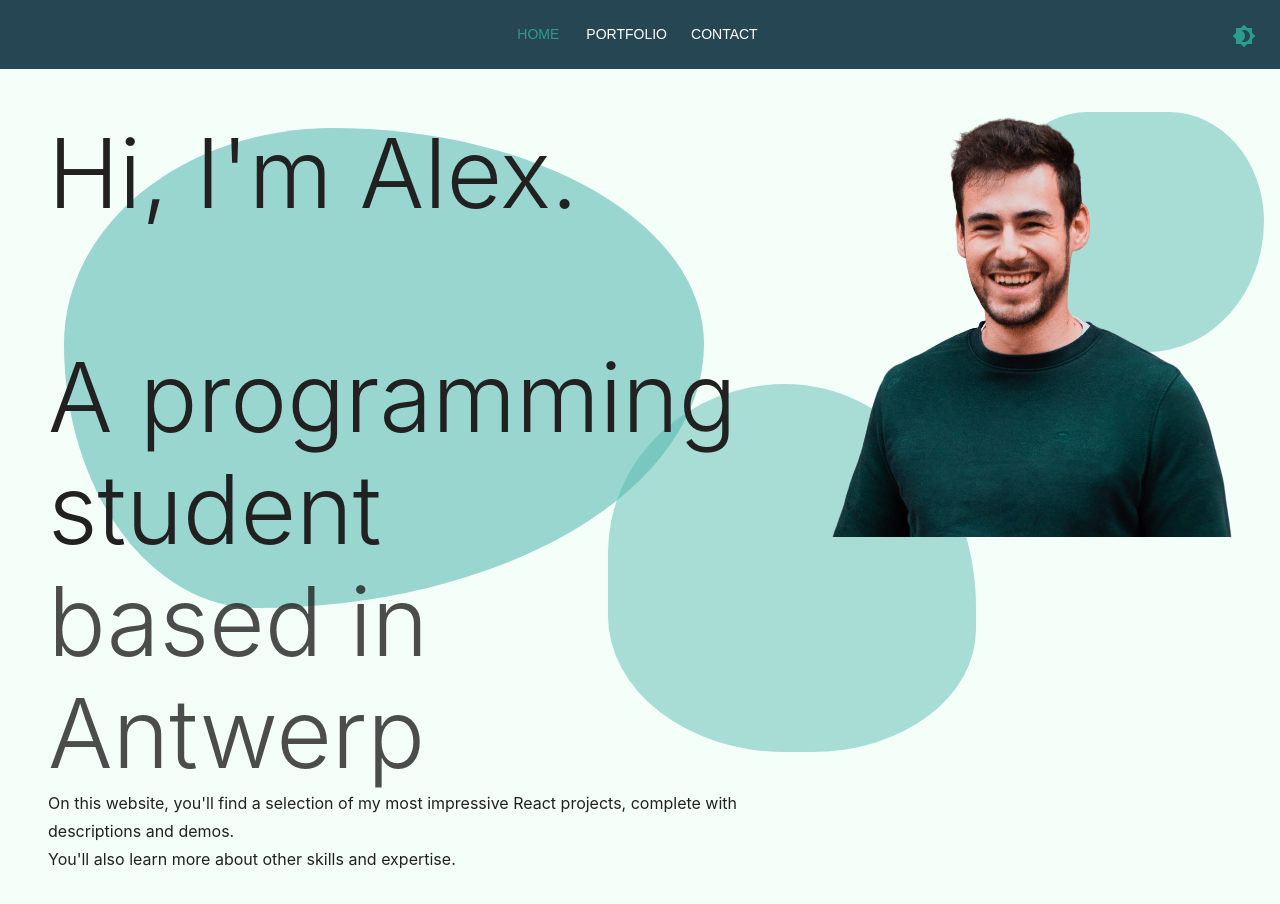
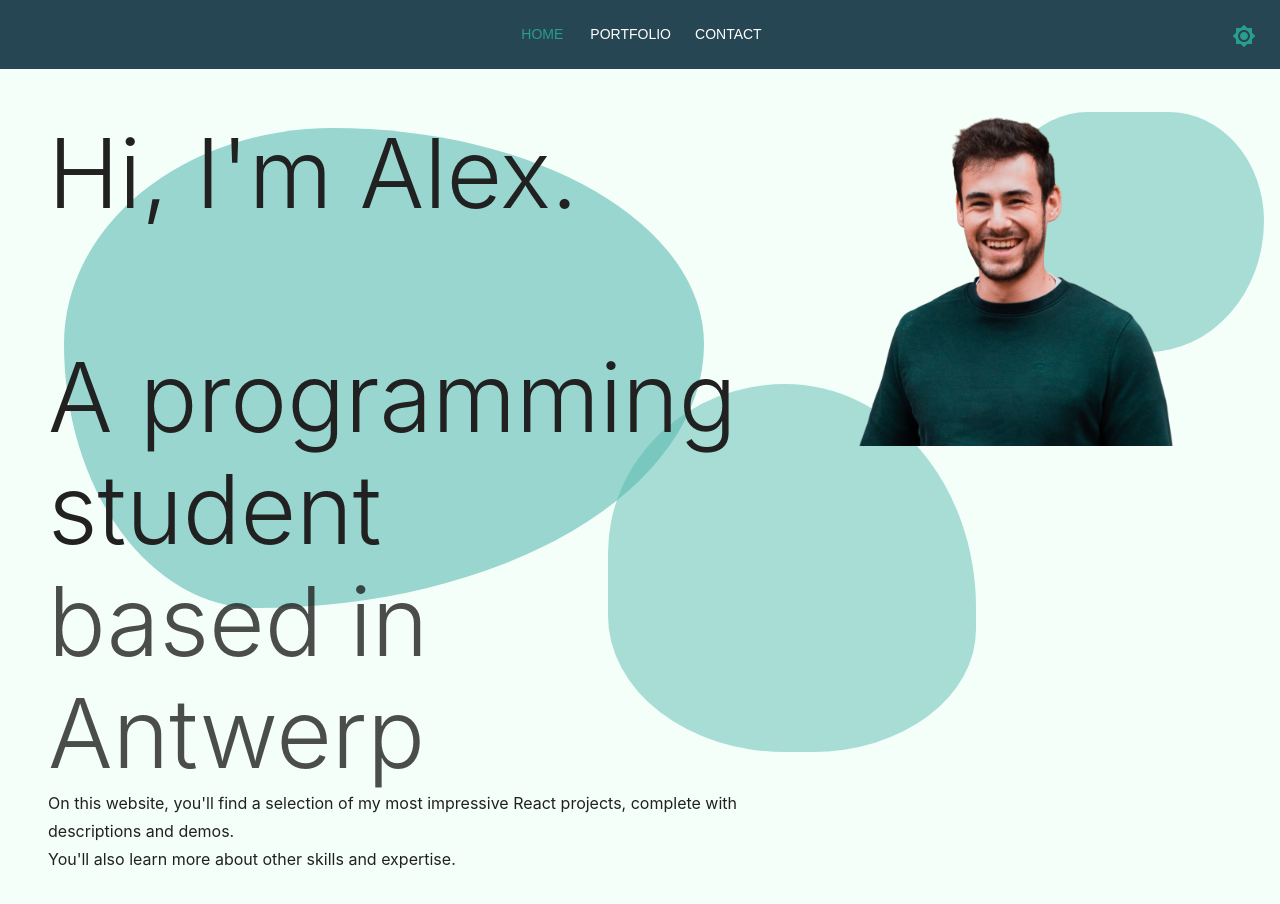
Before and after one commit to Alex-Van-Dijck/Portfolio-react, a React (Create React App) app: page / in a window 1280 px wide. Shown: the top 904 px of the page. Built offline with nearby package versions, Linux system fonts and the light colour scheme; the HTML template or start-up script is replaced by a standard one.

Commit message:
finished darkmode

```diff
--- a/src/App.module.css
+++ b/src/App.module.css
@@ -1,7 +1,5 @@
 html, body {
-  width: 100vw;
-  height: 100vh;
-  background: #f5fffa;
+  min-height:100%;
   animation: fadeIn 500ms reverse;
 }
 
--- a/src/App.tsx
+++ b/src/App.tsx
@@ -9,23 +9,19 @@ import TodoApp from './components/labos/Todo/TodoApp';
 import Poke5App from './components/labos/Pokemon5/Poke5App';
 import TicTacToe from './components/labos/TicTacToe/TicTacToe';
 import styles from './App.module.css';
-import { ThemeProvider } from '@mui/material';
+import { IconButton,  ThemeProvider } from '@mui/material';
 import { darkTheme, lightTheme } from './Styling/Theme';
+import Brightness4Icon from '@mui/icons-material/Brightness4';
+import Brightness7Icon from '@mui/icons-material/Brightness7';
+import { useTheme } from '@emotion/react';
 
-interface IRootProps{
-  dark: boolean;
-  setDark: (value:boolean)=>void;
-}
 
-const Root = ({dark,setDark}:IRootProps) => {
 
-  useEffect(()=>{
-    console.log('Root toggled!');
-  },[setDark])
+const Root = () => {
 
   return (
       <div>
-        <Menu dark={dark} setDark={setDark}/>
+        <Menu />
         <Outlet/>
       </div>
   );
@@ -35,21 +31,10 @@ function App() {
 
   const [theme,setTheme] = useState(lightTheme);
 
-  const [dark,setDark] = useState<boolean>(false);
-
-  useEffect(() => {
-    console.log('darkmode: ' + dark );
-    if(dark){
-      setTheme(darkTheme);
-    }else{
-      setTheme(lightTheme);
-    }
-  },[setDark]);
-
   const router = createBrowserRouter([
     {
         path: "/",
-        element: <Root dark={dark} setDark={setDark}/>,
+        element: <Root/>,
         children: [
             {
                 path: "",
@@ -79,9 +64,18 @@ function App() {
     }
 ]);
 
+const toggleDark = ()=>{
+  setTheme(theme === lightTheme? darkTheme : lightTheme)
+}
+
+  document.body.style.backgroundColor = theme.palette.background.default;
+
   return (
     <ThemeProvider theme={theme}>
-      <div className={styles.background}>
+      <div>
+          <IconButton sx={{ ml: 1,position:'absolute',right:'1rem',top:'1rem' }} onClick={toggleDark} color='secondary'>
+            {theme === darkTheme ? <Brightness4Icon /> : <Brightness7Icon />}
+          </IconButton>
         <RouterProvider router={router} />
       </div>
     </ThemeProvider>
--- a/src/Styling/Theme.tsx
+++ b/src/Styling/Theme.tsx
@@ -1,9 +1,8 @@
 import { createTheme } from '@mui/material/styles';
 import { indigo,grey} from '@mui/material/colors';
+import { Theme } from '@mui/material/styles';
 
-
-
-export const darkTheme = createTheme({
+export const darkTheme:Theme = createTheme({
   typography:{
     fontFamily:['system-ui', '-apple-system', 'BlinkMacSystemFont', '"Segoe UI"', 'Roboto', 'Oxygen', 'Ubuntu', 'Cantarell', '"Open Sans"', '"Helvetica Neue"', 'sans-serif'].join(''),
   },
--- a/src/components/Menu.module.css
+++ /dev/null
@@ -1,7 +0,0 @@
-.container{
-    padding: 1rem;
-    display: flex;
-    gap: 0.5rem;
-    justify-content: center;
-    background-color: #1976d2
-}
--- a/src/components/Menu.tsx
+++ b/src/components/Menu.tsx
@@ -1,25 +1,13 @@
 import React,{useState} from "react";
 import {Button,useTheme,Box,IconButton} from '@mui/material';
-import styles from './Menu.module.css';
 import {useNavigate} from 'react-router-dom';
-import Brightness4Icon from '@mui/icons-material/Brightness4';
-import Brightness7Icon from '@mui/icons-material/Brightness7';
 
-interface IMenuProps{
-  dark: boolean;
-  setDark: (value:boolean)=>void;
-}
 
-const Menu = ({setDark,dark}:IMenuProps)=> {
+
+const Menu = ()=> {
 
   const nav = useNavigate();
   const [activeRoute,setActiveRoute] = useState<number>(0);
-
-
-  const toggleDark = ()=>{
-    setDark(!dark);
-    console.log('menu toggled');
-  }
 
 
   const theme = useTheme();
@@ -29,11 +17,6 @@ const Menu = ({setDark,dark}:IMenuProps)=> {
         <Button variant="text" onClick={()=>{nav("/"); setActiveRoute(0);}} sx={(activeRoute === 0)? {color:theme.palette.secondary.main} : {color:'white'} }>Home</Button>
         <Button variant="text" onClick={()=>{nav("/Portfolio"); setActiveRoute(1);}} sx={(activeRoute === 1)? {color:theme.palette.secondary.main} : {color:'white'} } >Portfolio</Button>
         <Button variant="text" onClick={()=>{nav("/Contact"); setActiveRoute(2);}} sx={(activeRoute === 2)? {color:theme.palette.secondary.main} : {color:'white'} }>Contact</Button>
-        <div>
-        <IconButton sx={{ ml: 1,position:'absolute',right:'1rem' }} onClick={toggleDark} color='secondary'>
-          {dark ? <Brightness7Icon /> : <Brightness4Icon />}
-        </IconButton>
-      </div>
       </Box>
 
 
--- a/src/components/Pages/Home/Home.tsx
+++ b/src/components/Pages/Home/Home.tsx
@@ -1,5 +1,5 @@
 import React,{useEffect} from "react";
-import { Typography,  useTheme,Avatar } from '@mui/material';
+import { Typography,  useTheme,Avatar,Grid } from '@mui/material';
 import styles from './Home.module.css';
 
 
@@ -13,8 +13,9 @@ const Home = () =>{
       }, []);
 
     return(
-        <div className={styles.container}>
-                <Typography  sx={{margin:'3rem',zIndex:1,gridColumn:1,color:theme.palette.text.primary}}>
+        <Grid container spacing={1}>
+                <Grid item xs={8} sx={{zIndex:1}}>
+                <Typography  sx={{margin:'3rem',zIndex:1,color:theme.palette.text.primary}}>
                     <Typography variant='h1'>
                         Hi, I'm Alex.<br/><br/>
 
@@ -27,13 +28,14 @@ const Home = () =>{
                     On this website, you'll find a selection of my most impressive React projects, complete with descriptions and demos.<br/> You'll also learn more about other skills and expertise.
                     </Typography>
                 </Typography>
-                <div style={{marginTop:'3rem',marginRight:'3rem',zIndex:2,gridColumn:2}}>
+                </Grid>
+                <Grid item xs={3} style={{marginTop:'3rem',marginRight:'3rem',zIndex:2}}>
                     <img src="/Pages/Home/beeldinhoud.png" style={{width:'100%'}}/>
-                </div>
+                </Grid>
                 <div className={styles.blob} style={{backgroundColor:theme.palette.secondary.light}}/>
                 <div className={styles.blob2} style={{backgroundColor:theme.palette.secondary.light}}/>
                 <div className={styles.blob3} style={{backgroundColor:theme.palette.secondary.light}}/>
-        </div>
+        </Grid>
 
     )
 }
```
